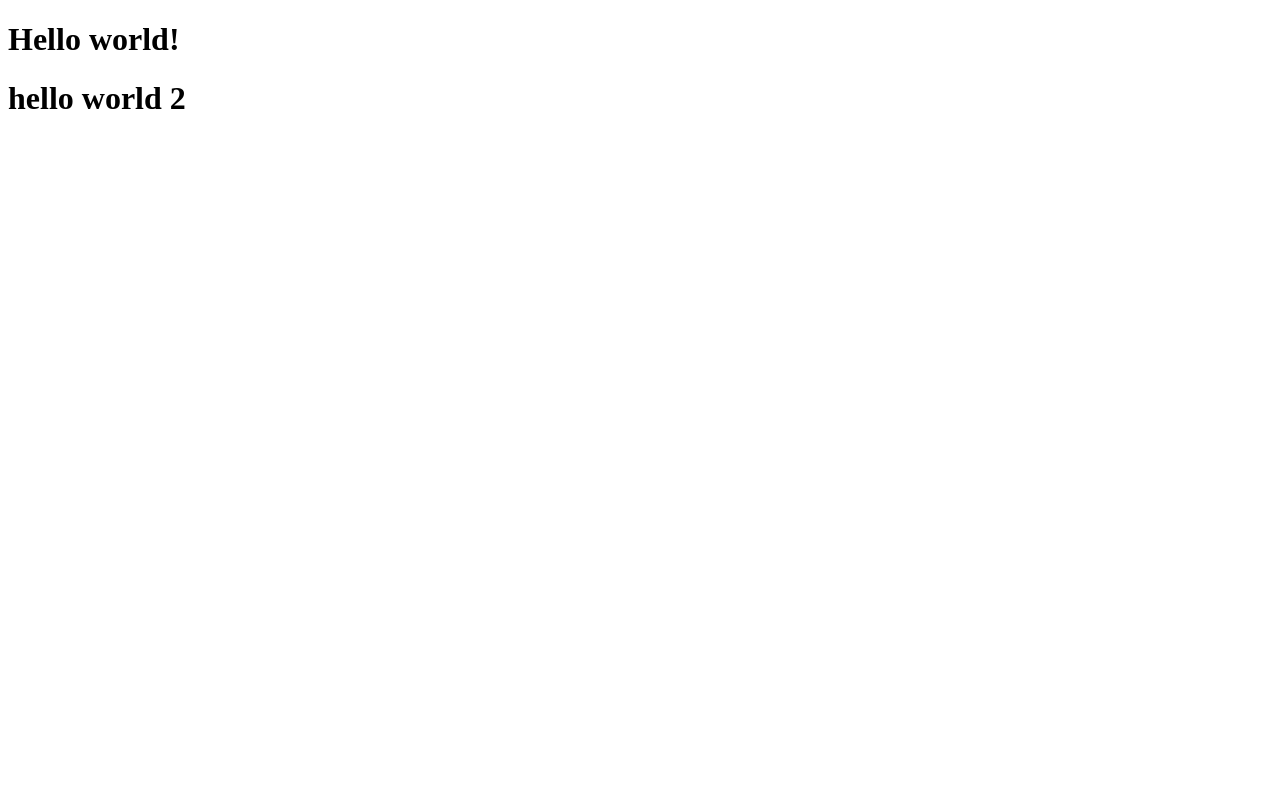
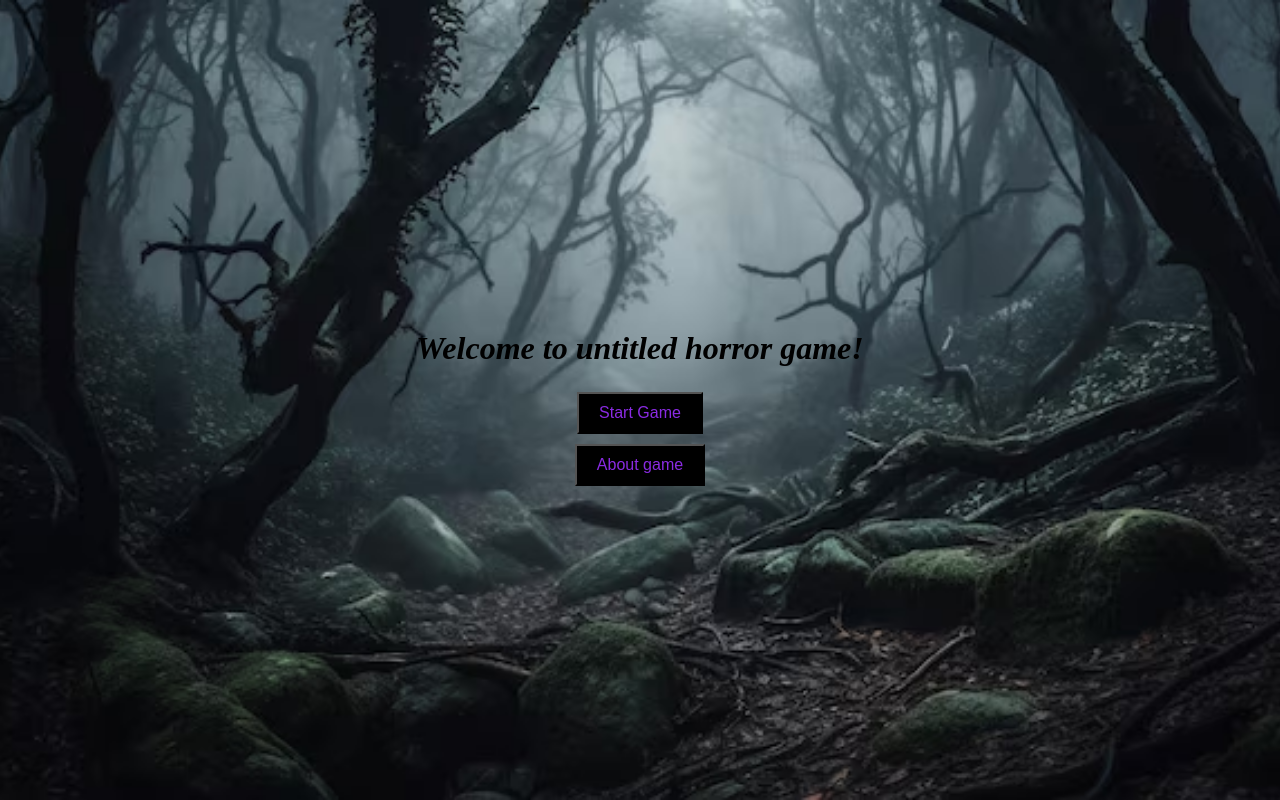
Before and after one commit to PokeTheUnknown/pokemon-game, a plain HTML site: page index.html in a window 1280 px wide. Drawn offline with Linux system fonts and the light colour scheme.

Commit message:
first page

```diff
--- a/index.html
+++ b/index.html
@@ -3,10 +3,15 @@
 <head>
     <meta charset="UTF-8">
     <meta name="viewport" content="width=device-width, initial-scale=1.0">
-    <title>Document</title>
+    <title>Untitled Horror Game</title>
+    <link rel="stylesheet" href="styles.css">
 </head>
 <body>
-    <h1>Hello world!</h1>
-    <h1>hello world 2</h1>
+    <div class="container">
+        <h1>Welcome to untitled horror game!</h1>
+        <button onclick="startGame()">Start Game</button>
+        <button onclick="aboutGame()">About game</button>
+    </div>
+    <script src="script.js"></script>
 </body>
 </html>
--- /dev/null
+++ b/styles.css
@@ -0,0 +1,42 @@
+/* Reset some basic styles */
+body, html {
+    margin: 0;
+    padding: 0;
+    height: 100%;
+    display: flex;
+    justify-content: center;
+    align-items: center;
+    background-image: url(images/forest1.png);
+    background-size: cover; /* Make the background image cover the entire container */
+    background-position: center; /* Center the background image */
+    background-repeat: no-repeat; /* Prevent the background image from repeating */
+    display: flex;
+    justify-content: center;
+    align-items: center;
+}
+
+.container {
+    text-align: center;
+    display: flex;
+    flex-direction: column;
+    justify-content: center;
+    align-items: center;
+    height: 100%;
+}
+
+h1 {
+    margin-bottom: 20px;
+    font-style: oblique;
+}
+
+button {
+    margin: 5px;
+    padding: 10px 20px;
+    font-size: 16px;
+    color: blueviolet;
+    background-color: black;
+}
+
+button:hover{
+    background-color: bisque;
+}
```
Also changed, not shown: images/forest1.png (added), index.css (deleted), index.js (deleted), script.js (added).
